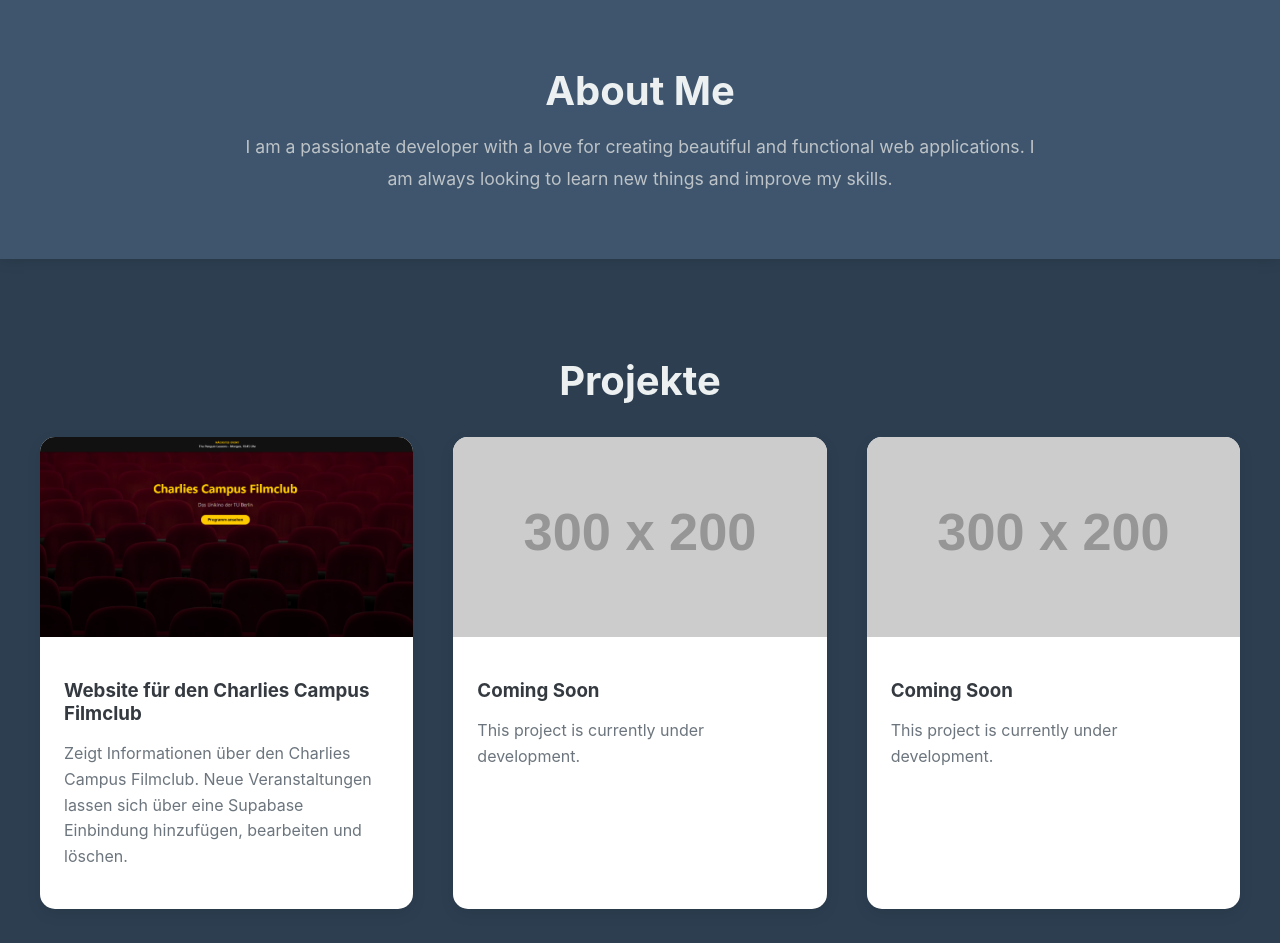
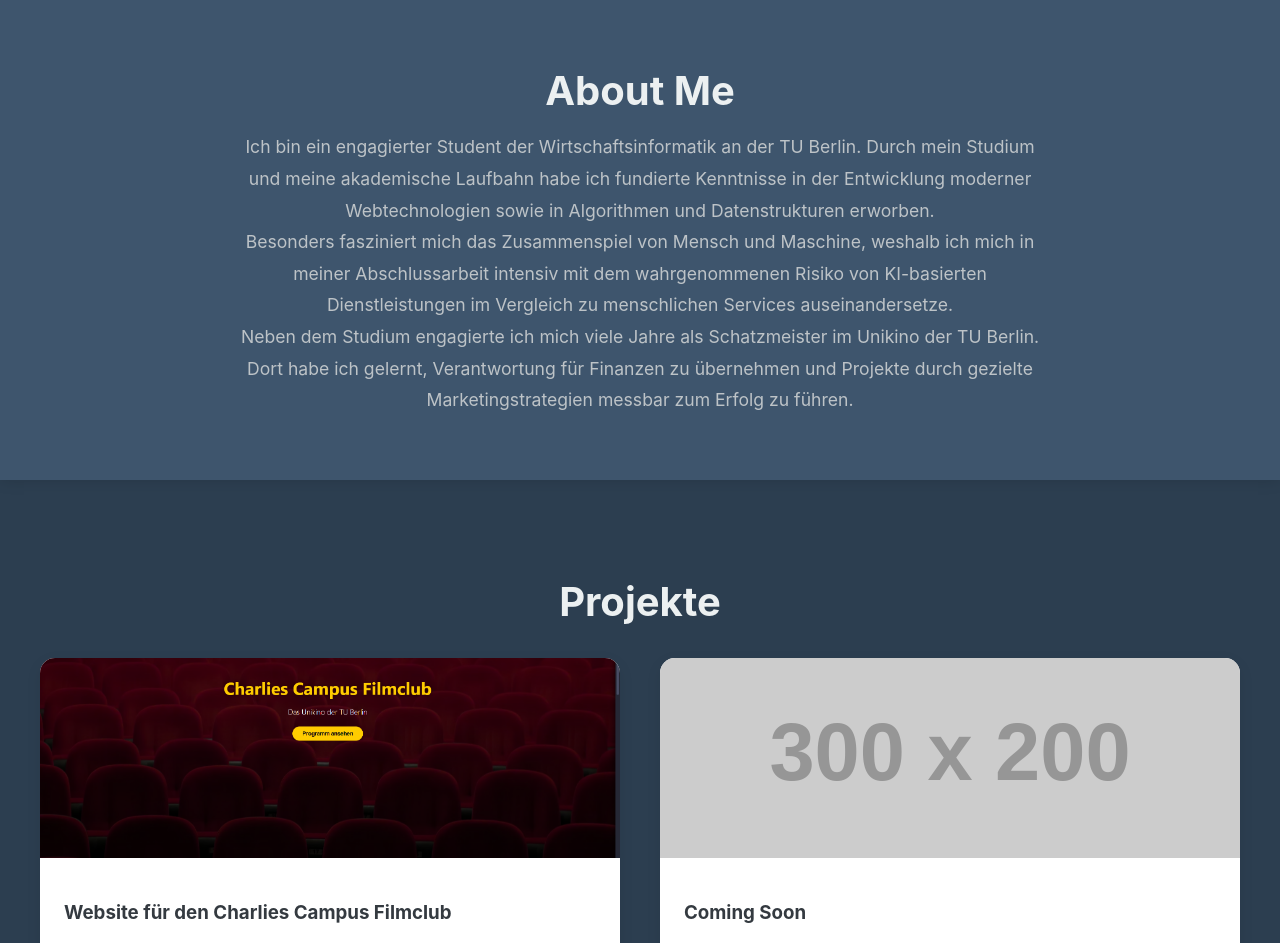
Before and after one commit to Zitas45/portfolio, a Vue app: page / in a window 1280 px wide. Shown: the part 900-1843 px from the top of the page. Built offline with nearby package versions, Linux system fonts and the light colour scheme.

Commit message:
updated Body/about me

```diff
--- a/src/components/Body.vue
+++ b/src/components/Body.vue
@@ -1,9 +1,10 @@
 <template>
   <div class="about-me">
     <h2>About Me</h2>
-    <p>
-      I am a passionate developer with a love for creating beautiful and functional web applications. I am always looking to learn new things and improve my skills.
-    </p>
+    <p>Ich bin ein engagierter Student der Wirtschaftsinformatik an der TU Berlin. Durch mein Studium und meine akademische Laufbahn habe ich fundierte Kenntnisse in der Entwicklung moderner Webtechnologien sowie in Algorithmen und Datenstrukturen erworben. </p>
+    <p>Besonders fasziniert mich das Zusammenspiel von Mensch und Maschine, weshalb ich mich in meiner Abschlussarbeit intensiv mit dem wahrgenommenen Risiko von KI-basierten Dienstleistungen im Vergleich zu menschlichen Services auseinandersetze.</p>
+    <p>Neben dem Studium engagierte ich mich viele Jahre als Schatzmeister im Unikino der TU Berlin. Dort habe ich gelernt, Verantwortung für Finanzen zu übernehmen und Projekte durch gezielte Marketingstrategien messbar zum Erfolg zu führen.</p>
+
   </div>
 </template>
 
@@ -14,23 +15,23 @@
 .about-me {
   padding: 4rem 2rem;
   text-align: center;
-  background-color: #3e556d; /* White background */
+  background-color: #3e556d;
   z-index: 20;
   box-shadow: 0 0px 15px rgba(0, 0, 0, 0.137);
 }
 
 .about-me h2 {
   font-size: 2.5rem;
-  color: #ecf0f1; /* Dark gray for heading */
+  color: #ecf0f1;
   margin-bottom: 1rem;
   font-weight: 700;
 }
 
 .about-me p {
-  color: #bdc3c7; /* Softer gray for text */
+  color: #bdc3c7;
   line-height: 1.8;
-  max-width: 800px; /* Limit width for readability */
-  margin: 0 auto; /* Center the paragraph */
+  max-width: 800px;
+  margin: 0 auto;
   font-size: 1.1rem;
 }
 </style>
--- a/src/components/Hero.vue
+++ b/src/components/Hero.vue
@@ -2,10 +2,8 @@
   <section class="hero">
     <div class="hero-content">
       <h1>Hi, ich bin <span class="highlight">Silas</span></h1>
-      <h2>Full Stack Developer</h2>
-      <p>
-        Ich entwickle coole Webanwendungen
-      </p>
+      <h2>Wirtschaftsinformatiker</h2>
+
       <div class="cta-group">
         <a href="#projects" class="btn btn-primary">Meine Projekte</a>
         <a href="#contact" class="btn btn-outline">Kontakt</a>
@@ -27,7 +25,7 @@ export default {
   align-items: center;
   justify-content: space-between;
   padding: 4rem 10%; /* Mehr Abstand an den Seiten */
-  background-color: #2c3e50; /* Gleicher Ton wie Header */
+  background-color: #2c3e50;
   background-image: -webkit-repeating-linear-gradient(140deg, rgba(82, 96, 173, 0.1337), rgba(96, 114, 216, 0.1337) 20px);
   color: #ecf0f1;
   min-height: 85vh; /* Fast volle Höhe */
--- a/src/components/Projects.vue
+++ b/src/components/Projects.vue
@@ -32,12 +32,7 @@ const projects = ref([
     description: 'This project is currently under development.',
     imageUrl: 'https://via.placeholder.com/300x200.png?text=Coming+Soon',
   },
-  {
-    id: 3,
-    title: 'Coming Soon',
-    description: 'This project is currently under development.',
-    imageUrl: 'https://via.placeholder.com/300x200.png?text=Coming+Soon',
-  },
+
 ]);
 </script>
 
@@ -45,12 +40,12 @@ const projects = ref([
 .projects {
   padding: 4rem 2rem;
   text-align: center;
-  background-color: #2c3e50; /* Light gray background */
+  background-color: #2c3e50;
 }
 
 .projects h2 {
   font-size: 2.5rem;
-  color: #ecf0f1; /* Darker gray for heading */
+  color: #ecf0f1;
   margin-bottom: 2rem;
   font-weight: 700;
 }
@@ -64,7 +59,7 @@ const projects = ref([
 }
 
 .project-card {
-  background: #ffffff; /* White card background */
+  background: #ffffff;
   border-radius: 15px;
   overflow: hidden;
   text-decoration: none;
@@ -102,12 +97,12 @@ const projects = ref([
 }
 
 .project-info h3 {
-  color: #343a40; /* Dark gray for card title */
+  color: #343a40;
   margin-bottom: 0.5rem;
 }
 
 .project-info p {
-  color: #6c757d; /* Softer gray for text */
+  color: #6c757d;
   line-height: 1.6;
 }
 </style>
```
